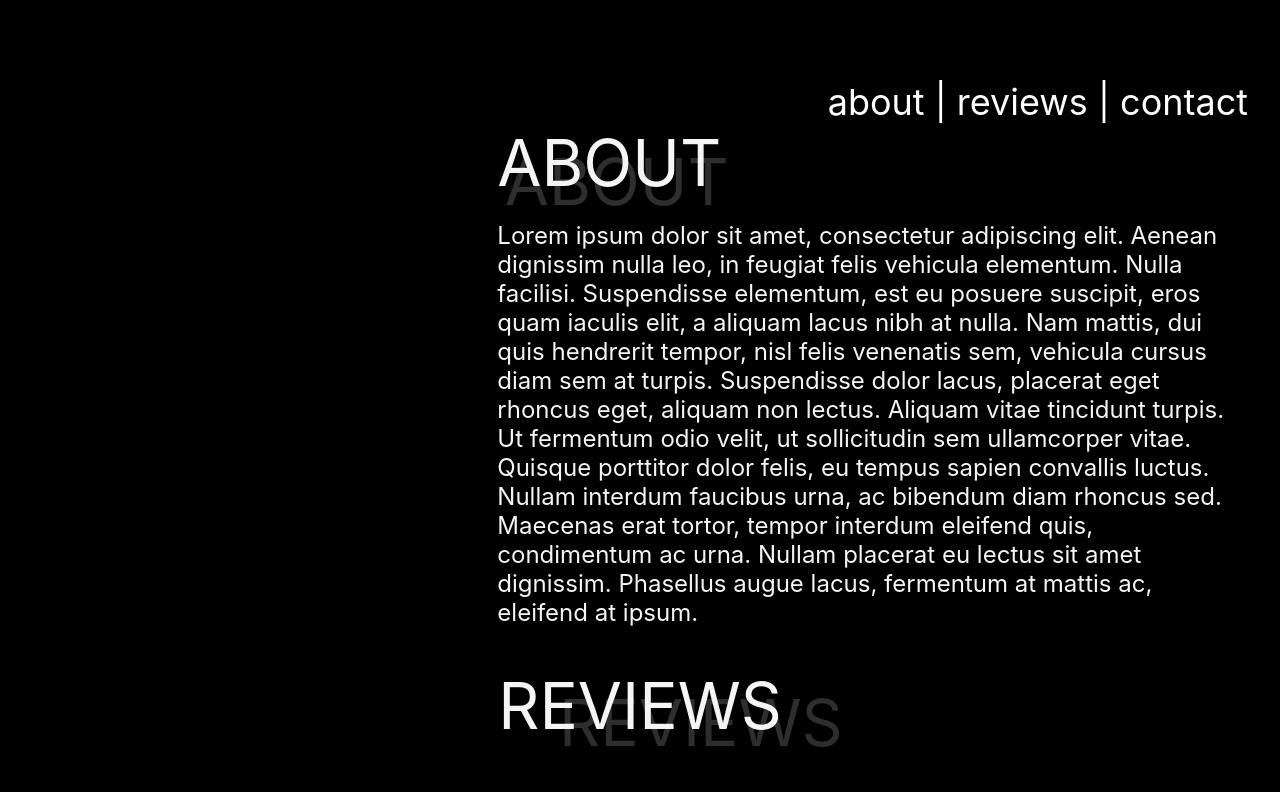
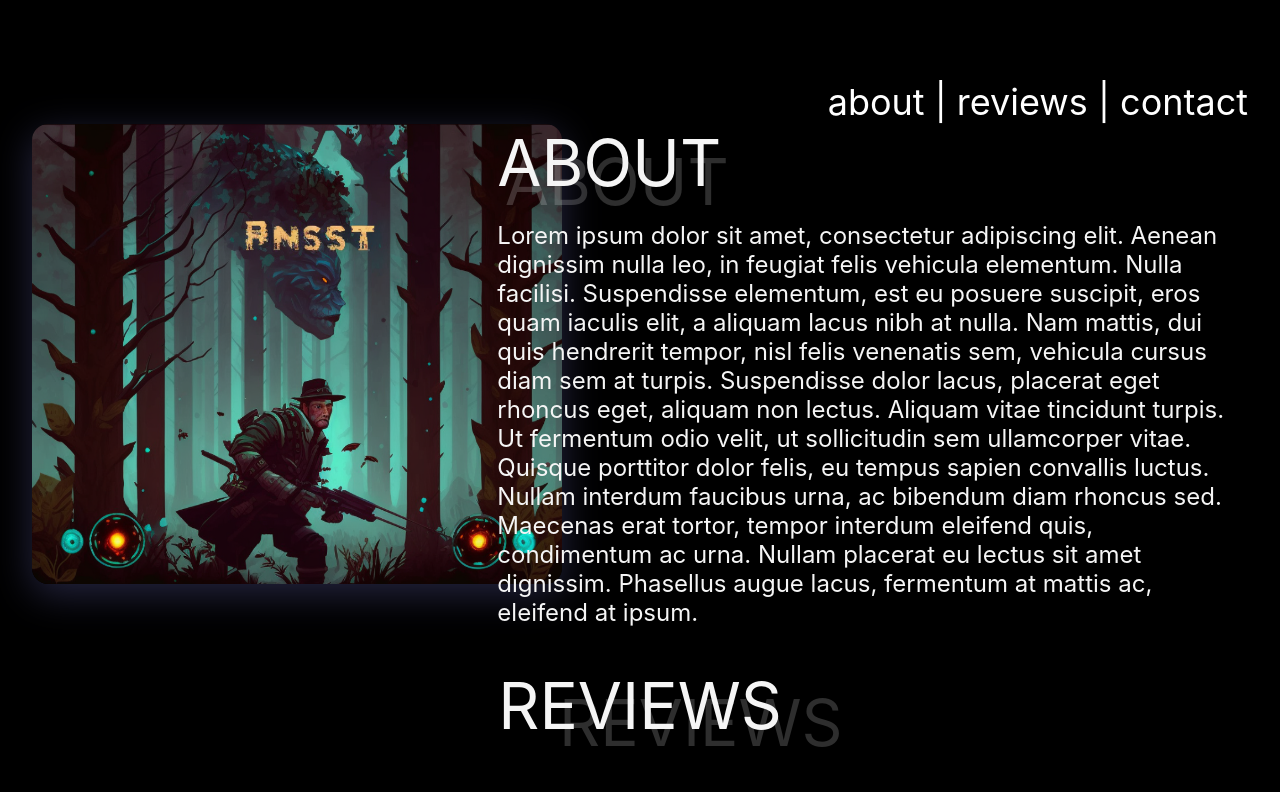
Before and after one commit to mateusz-stelmasiak/Website-Game-FakeAdvertisment, a React (Create React App) app in the folder emakreting-bullel/: page / in a window 1280 px wide. Shown: the part 860-1652 px from the top of the page. Built offline with nearby package versions, Linux system fonts and the light colour scheme; the HTML template or start-up script is replaced by a standard one.

Commit message:
upgrades

```diff
--- a/emakreting-bullel/src/App.tsx
+++ b/emakreting-bullel/src/App.tsx
@@ -34,6 +34,7 @@ function App() {
                 "Bullel to gBullel to gra jest gra ra jest gra " +
                 "Bullel to gra jest gra lBullel to gra jest gra Bullel to gra jest gra Bullel to gra jest gra " +
                 "Bullel to gra jest gra lel to gra jesBullel to gra jest gra t gra "}/>
+            <div style={{height:"100px"}}></div>
         </Col>
         <Footer/>
     </Row>
--- a/emakreting-bullel/src/components/footer/footer.module.css
+++ b/emakreting-bullel/src/components/footer/footer.module.css
@@ -1,19 +1,20 @@
-.Footer{
-    background-color: var(--primary-color);
+.Footer {
+    background-color: gray;
     color: white;
     display: flex;
     align-items: center;
-    padding: 5rem 10vw;
+    padding: 2rem 10vw;
     justify-content: space-between;
+    width: 100%
 }
 
-.Footer a{
-    all:unset;
-    color:var(--background-color);
+.Footer a {
+    all: unset;
+    color: var(--background-color);
     cursor: pointer;
 }
 
-.Footer a:hover{
+.Footer a:hover {
     color: var(--section-bg-color);
 }
 
@@ -23,33 +24,35 @@
 }
 
 /* insert | between all elements in hyperlinks container excpet the last one*/
-.hyperlinksContainer a:after{
+.hyperlinksContainer a:after {
     content: "|";
 }
 
-.hyperlinksContainer a:last-child:after{
+.hyperlinksContainer a:last-child:after {
     content: "";
 }
 
 @media (max-width: 950px) {
 
 
-    .Footer .hyperlinksContainer{
+    .Footer .hyperlinksContainer {
         display: flex;
         justify-content: flex-end;
         flex-wrap: wrap;
     }
 
-    .Footer a{
+    .Footer a {
         display: block;
         flex-basis: 100%;
         text-align: right;
         margin-bottom: 0.5rem;
     }
-    .moreinfoContainer a{
+
+    .moreinfoContainer a {
         text-align: center;
     }
-    .hyperlinksContainer a:last-child:after{
+
+    .hyperlinksContainer a:last-child:after {
         content: "|";
     }
 }
@@ -60,7 +63,7 @@
         padding: 5rem 5vw;
     }
 
-    .moreinfoContainer{
+    .moreinfoContainer {
         display: none;
     }
 
--- a/emakreting-bullel/src/components/testSection/aboutSection.css
+++ b/emakreting-bullel/src/components/testSection/aboutSection.css
@@ -8,10 +8,20 @@
     width: 530px;
 }
 
-.imgContainerInfo{
-object-fit: fill;
+.aboutImageContainer {
+    object-fit: fill;
     height: 460px;
     width: 530px;
+    border-radius: 16px;
+    box-shadow: 0px 10px 38px 0px rgba(62, 62, 107, 0.6);
+}
+
+.imgContainerInfo {
+    object-fit: fill;
+    height: 460px;
+    width: 530px;
+    border-radius: 16px;
+    box-shadow: 0px 10px 38px 0px rgba(38, 107, 29, 0.6);
 }
 
 .aboutText {
--- a/emakreting-bullel/src/components/testSection/aboutSection.tsx
+++ b/emakreting-bullel/src/components/testSection/aboutSection.tsx
@@ -1,10 +1,10 @@
 import "./aboutSection.css"
 import {Row, Col, Button} from "antd";
-
+import AboutImage from "../../assets/chrome_4T6Fo21uL7.png"
 
 export default function AboutSection() {
 
-    return <div style={{marginTop:200}}>
+    return <div style={{marginTop: 200}}>
         <div className={"infoText"}>
             <Button className={"infoButton"}>about&nbsp;</Button> | <Button
             className={"infoButton"}>&nbsp;reviews&nbsp;</Button> | <Button
@@ -12,9 +12,7 @@ export default function AboutSection() {
         </div>
         <Row className={"aboutSectionWrapper"}>
             <Col span={8} className={"aboutColumn"}>
-                <div className={"imagePlaceholder"}>
-
-                </div>
+                    <img src={AboutImage} className={"aboutImageContainer"}/>
             </Col>
             <Col span={16} className={"aboutColumn"}>
                 <div className={"aboutText"}>
```
Also changed, not shown: emakreting-bullel/src/assets/chrome_4T6Fo21uL7.png (added).
